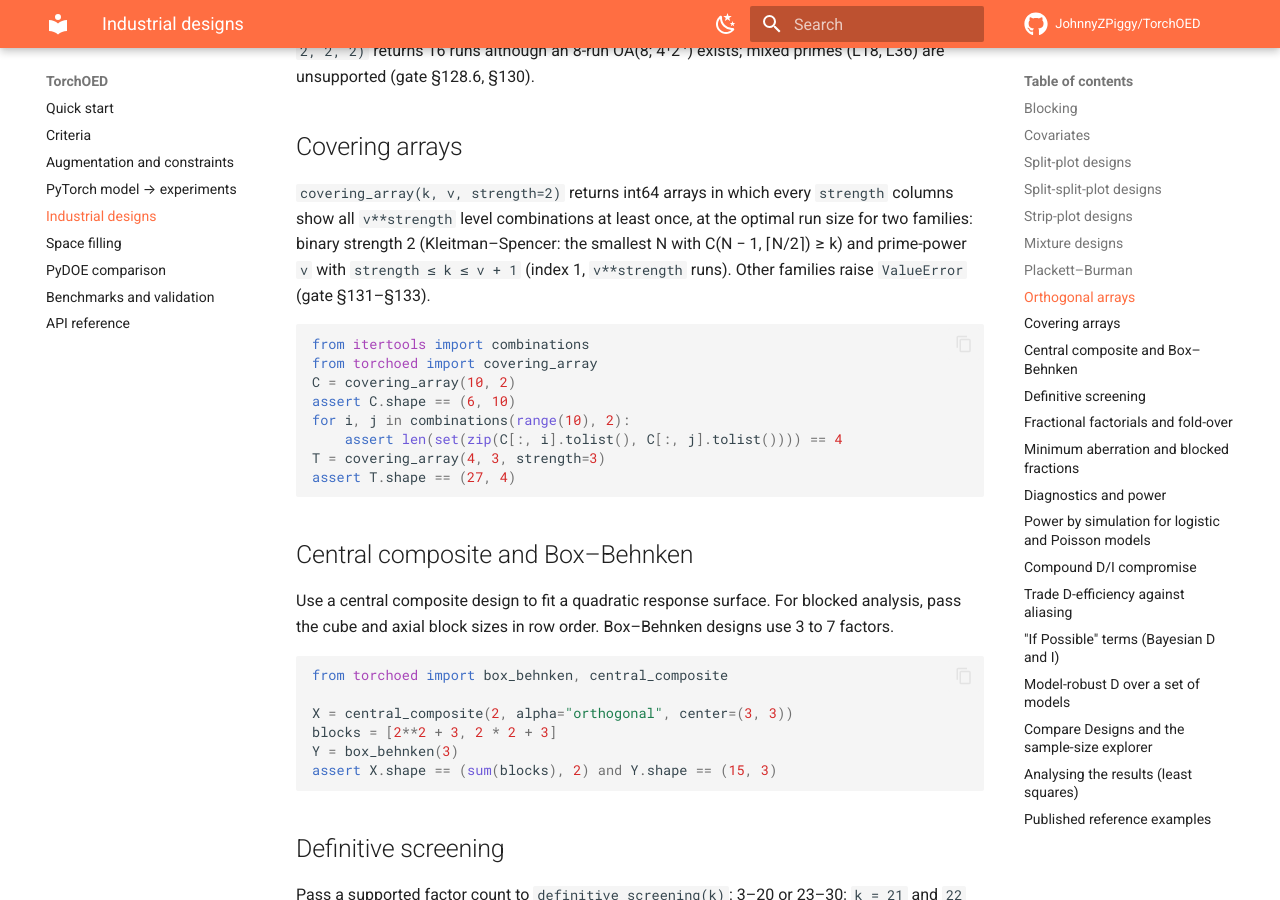
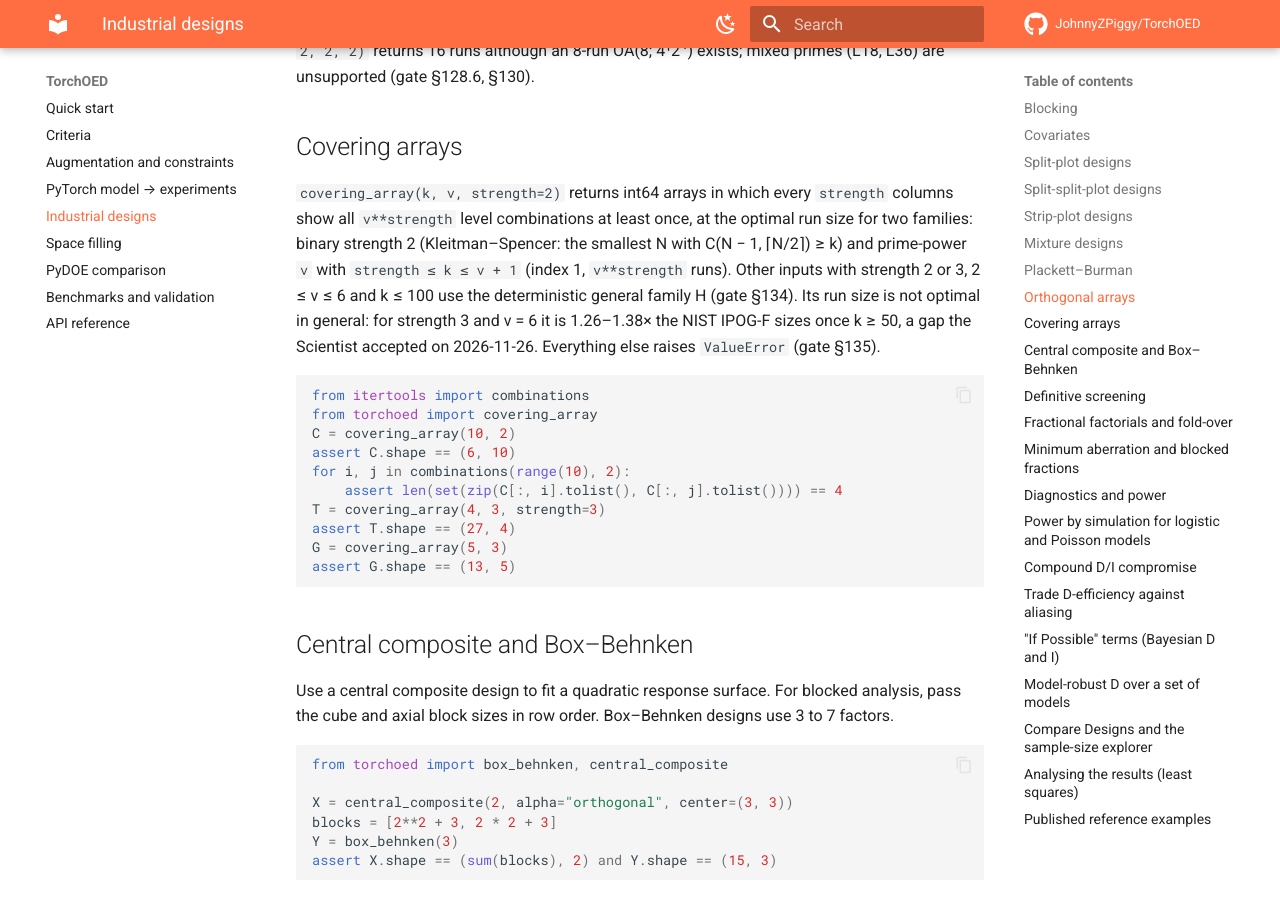
Before and after one commit to JohnnyZPiggy/TorchOED, an MkDocs documentation site: the page built from website/industrial.md, in a window 1280 px wide and 900 px high, scrolled down 7142 px. Built offline with MkDocs 1.6.1 and Material for MkDocs 9.7.7, drawn with Linux system fonts in a browser that asks for light colours; comment, search, counter and statistics services are not loaded.

Commit message:
docs: describe covering-array family H (Refs #589) (#591)

````diff
--- a/website/industrial.md
+++ b/website/industrial.md
@@ -299,7 +299,7 @@ The run size is the smallest **within this construction**, not always the smalle
 
 ## Covering arrays
 
-`covering_array(k, v, strength=2)` returns int64 arrays in which every `strength` columns show all `v**strength` level combinations at least once, at the optimal run size for two families: binary strength 2 (Kleitman–Spencer: the smallest N with C(N − 1, ⌈N/2⌉) ≥ k) and prime-power `v` with `strength ≤ k ≤ v + 1` (index 1, `v**strength` runs). Other families raise `ValueError` (gate §131–§133).
+`covering_array(k, v, strength=2)` returns int64 arrays in which every `strength` columns show all `v**strength` level combinations at least once, at the optimal run size for two families: binary strength 2 (Kleitman–Spencer: the smallest N with C(N − 1, ⌈N/2⌉) ≥ k) and prime-power `v` with `strength ≤ k ≤ v + 1` (index 1, `v**strength` runs). Other inputs with strength 2 or 3, 2 ≤ v ≤ 6 and k ≤ 100 use the deterministic general family H (gate §134). Its run size is not optimal in general: for strength 3 and v = 6 it is 1.26–1.38× the NIST IPOG-F sizes once k ≥ 50, a gap the Scientist accepted on 2026-11-26. Everything else raises `ValueError` (gate §135).
 
 ```python
 from itertools import combinations
@@ -310,6 +310,8 @@ for i, j in combinations(range(10), 2):
     assert len(set(zip(C[:, i].tolist(), C[:, j].tolist()))) == 4
 T = covering_array(4, 3, strength=3)
 assert T.shape == (27, 4)
+G = covering_array(5, 3)
+assert G.shape == (13, 5)
 ```
 
 ## Central composite and Box–Behnken
````
Also changed, not shown: CHANGELOG.md (+1 -1 lines), website/api.md (+1 -1 lines).
